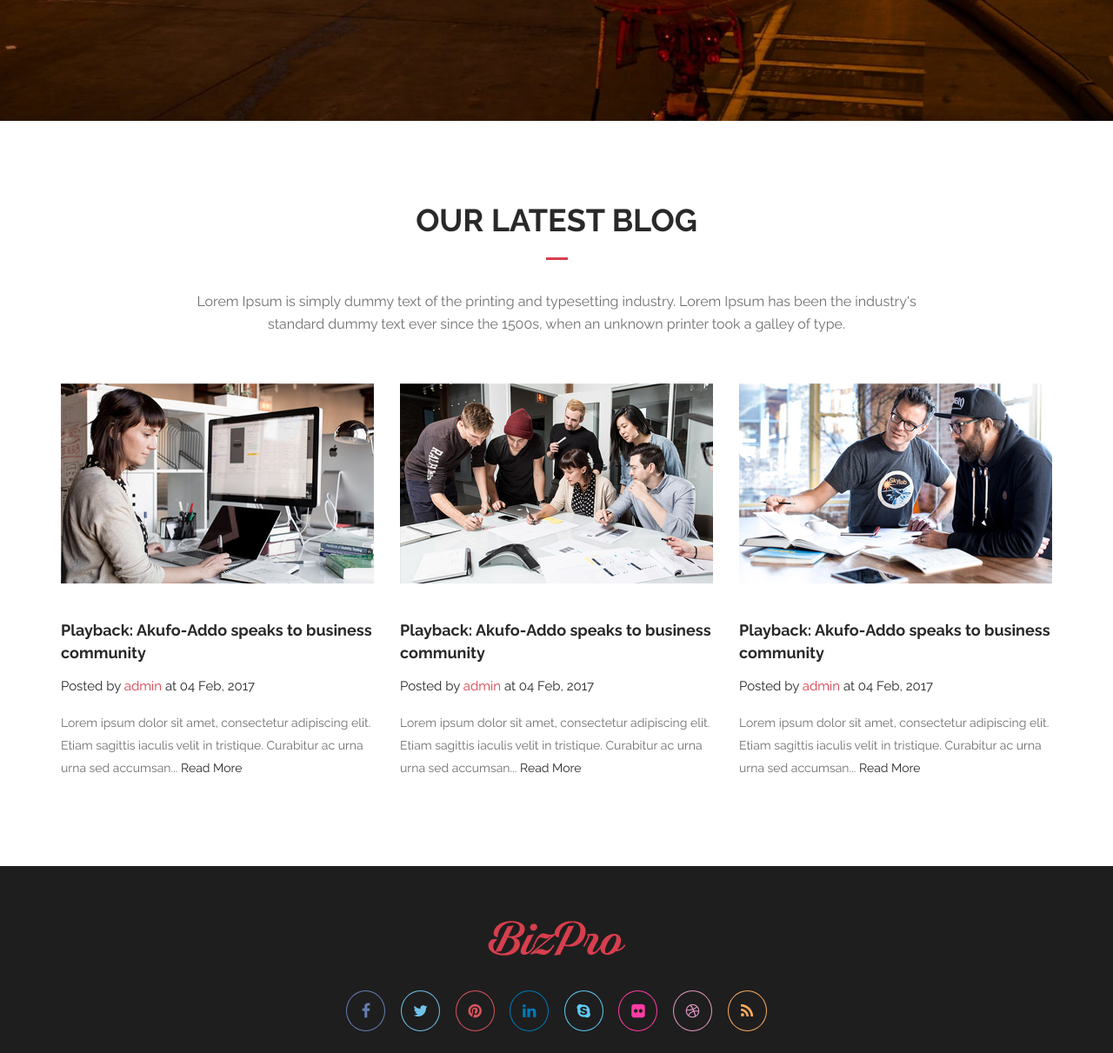
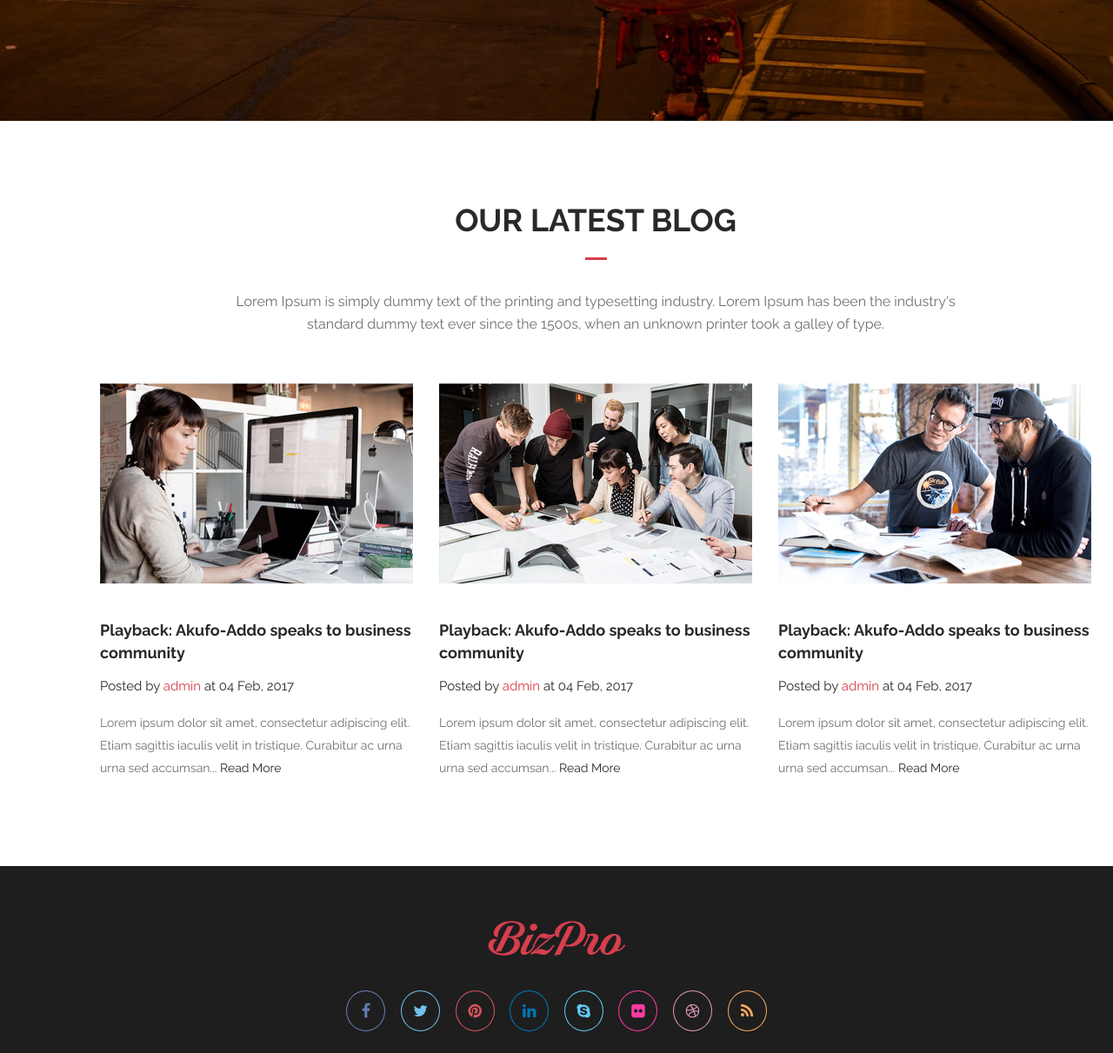
Before and after one commit to riyazsulaiman/cargo, a Flask app: page /blog.html in a window 1280 px wide. Shown: the part 711-1922 px from the top of the page at 87% size. Run offline with Flask 2, Linux system fonts and the light colour scheme; some libraries are stand-ins or nearby versions.

Commit message:
runserver

```diff
--- a/main.py
+++ b/main.py
@@ -3,7 +3,7 @@ app = Flask(__name__)
 
 @app.route("/")
 def index():
-   return render_template("/")
+   return render_template("index1.html")
 
 @app.route("/aboutus.html")
 def aboutus():
--- a/templates/aboutus.html
+++ b/templates/aboutus.html
@@ -165,7 +165,7 @@
 			=====================================================
 			-->
 			<section id="about-us">
-				<div class="container">
+				<div class="container" style="margin-left:100px;">
 					<div class="theme-title">
 						<h2>What we value</h2>
 						<p>cargo purpose is to make the air cargo booking process simple, efficient, and stress-free for people buying and selling air cargo capacity. cargo.one will stand for digital leadership in logistics.</p>
--- a/templates/airlines.html
+++ b/templates/airlines.html
@@ -166,7 +166,7 @@
 			=====================================================
 			-->
 			<section id="about-us">
-				<div class="container">
+				<div class="container" style="margin-left:100px;">
 					<div class="theme-title">
 						<h2>Benifits Get Our Customers</h2>
 						<p>Lorem ipsum dolor sit amet, consectetur adipisicing elit, sed do eiusmod tempor incididunt ut labore et dolore magna aliqua. Ut enim ad minim veniam, quis nostrud exercitation.</p>
--- a/templates/blog.html
+++ b/templates/blog.html
@@ -319,7 +319,7 @@
 			=====================================================
 			-->
 			<div id="blog-section">
-				<div class="container">
+				<div class="container" style="margin-left:100px;">
 					<div class="theme-title">
 						<h2>OUR LATEST Blog</h2>
 						<p>Lorem Ipsum is simply dummy text of the printing and typesetting industry. Lorem Ipsum has been the industry's standard dummy text ever since the 1500s, when an unknown printer took a galley of type.</p>
--- a/templates/index1.html
+++ b/templates/index1.html
@@ -164,8 +164,9 @@
 				About us Section
 			=====================================================
 			-->
+
 			<section id="about-us">
-				<div class="container">
+				<div class="container" style="margin-left:100px;">
 					<div class="theme-title">
 						<center><h2>ABOUT OUR CARGO</h2>
 						<p>The cargo booking platform gives you access to real-time prices and available capacities of multiple airlines. Directly book online within seconds.24/7</p></center>
```
